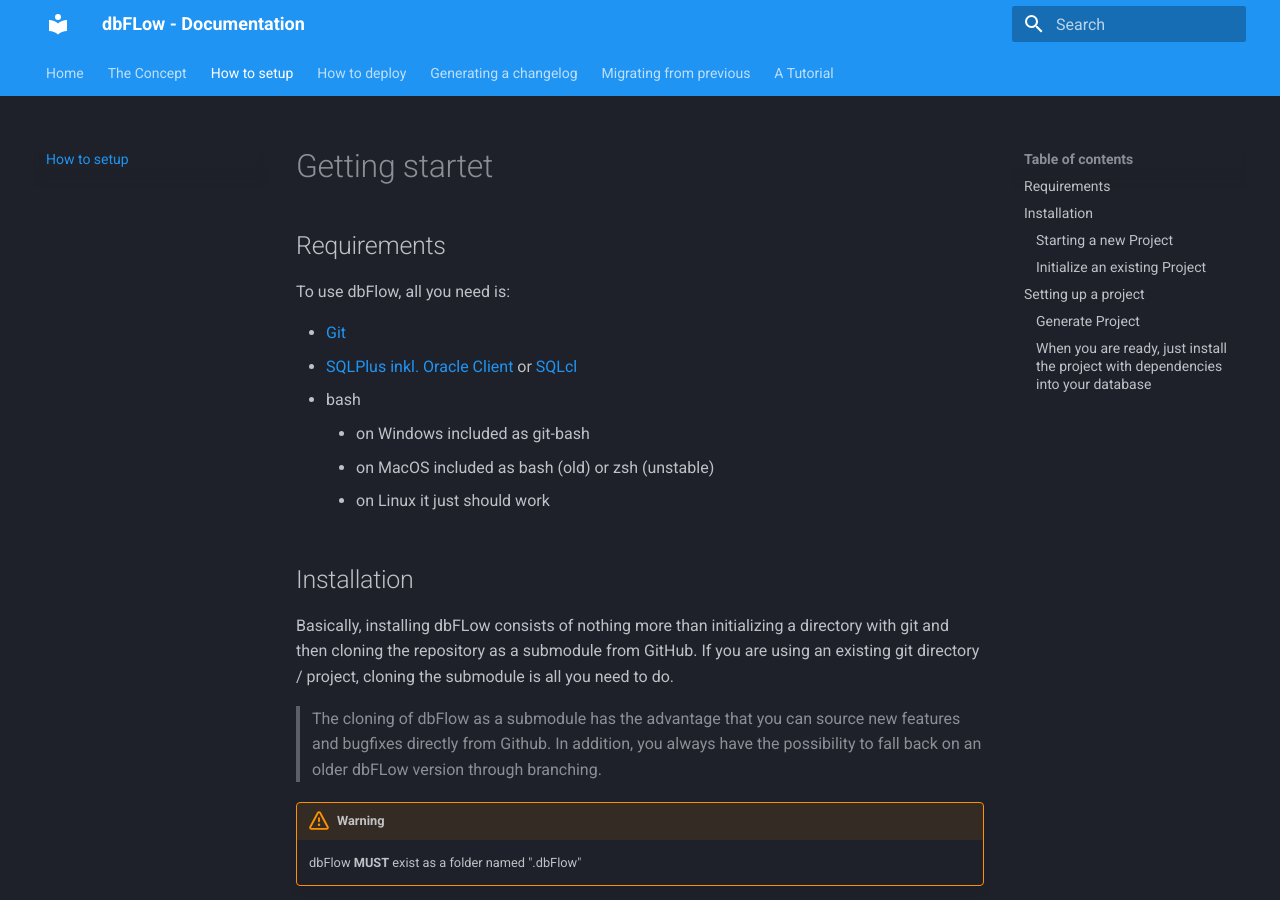
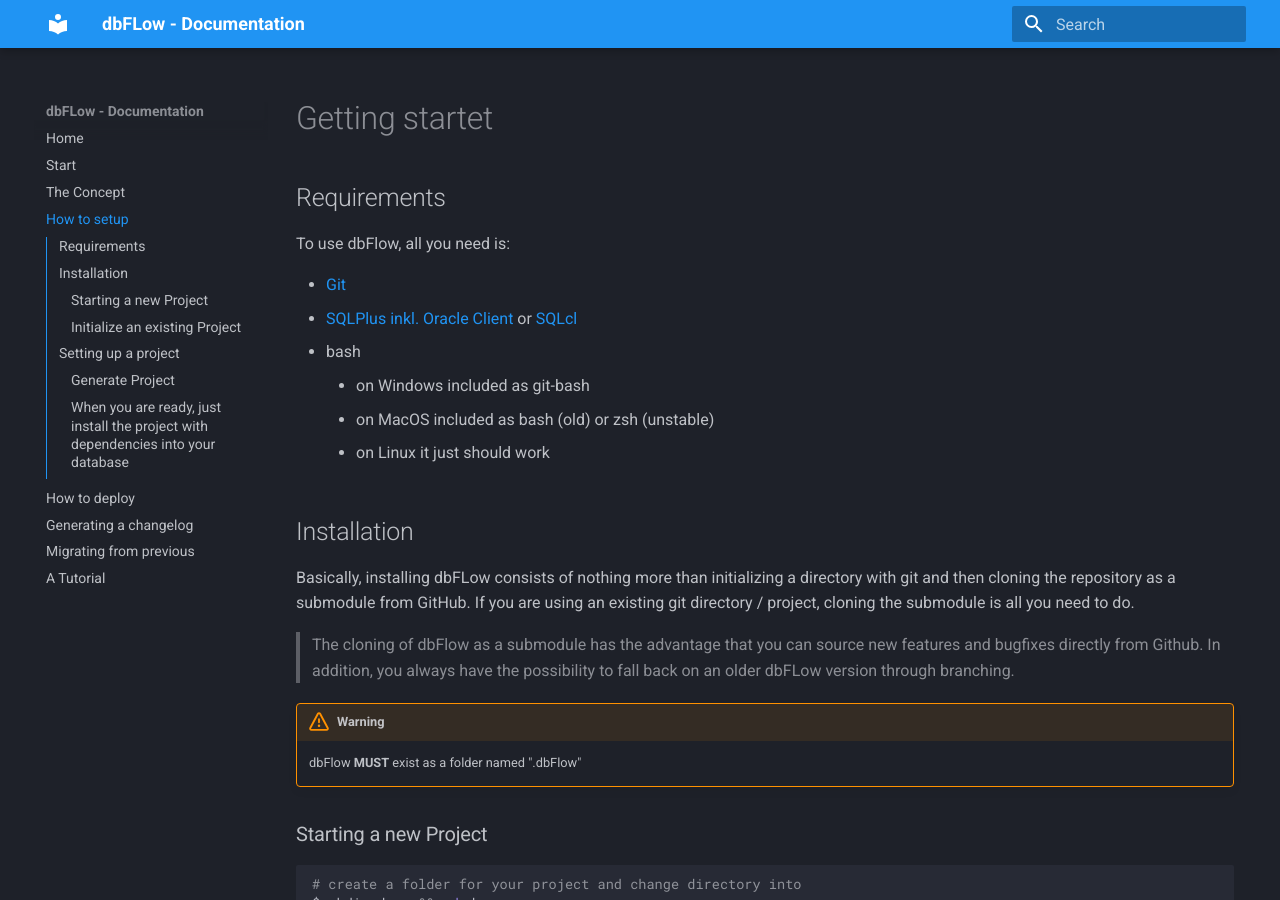
Before and after one commit to MaikMichel/dbFlow, an MkDocs documentation site: the page built from docs/getting_started.md, in a window 1280 px wide and 900 px high. Built offline with MkDocs 1.6.1 and Material for MkDocs 9.7.7, drawn with Linux system fonts in a browser that asks for light colours.

Commit message:
Modifies Documentation

```diff
--- a/mkdocs.yml
+++ b/mkdocs.yml
@@ -1,6 +1,7 @@
 site_name: dbFLow - Documentation
 nav:
     - Home: index.md
+    - Start: start.md
     - The Concept: concept.md
     - How to setup: getting_started.md
     - How to deploy: deployment.md
@@ -13,12 +14,12 @@ theme:
     scheme: slate
     primary: blue
   features:
-    - navigation.tabs
+    # - navigation.tabs
     - navigation.expand
     - navigation.indexes
     - navigation.sections
-    # - toc.follow
-    # - toc.integrate
+    - toc.follow
+    - toc.integrate
     # - navigation.top
   icon:
     admonition:
@@ -39,6 +40,9 @@ markdown_extensions:
   - admonition
   - pymdownx.details
   - pymdownx.superfences
+  - pymdownx.caret
+  - pymdownx.mark
+  - pymdownx.tilde
   - def_list
   - pymdownx.tasklist:
       custom_checkbox: true
```
Also changed, not shown: docs/index.md (+6 -1 lines), docs/start.md (added, +57 -0 lines).
